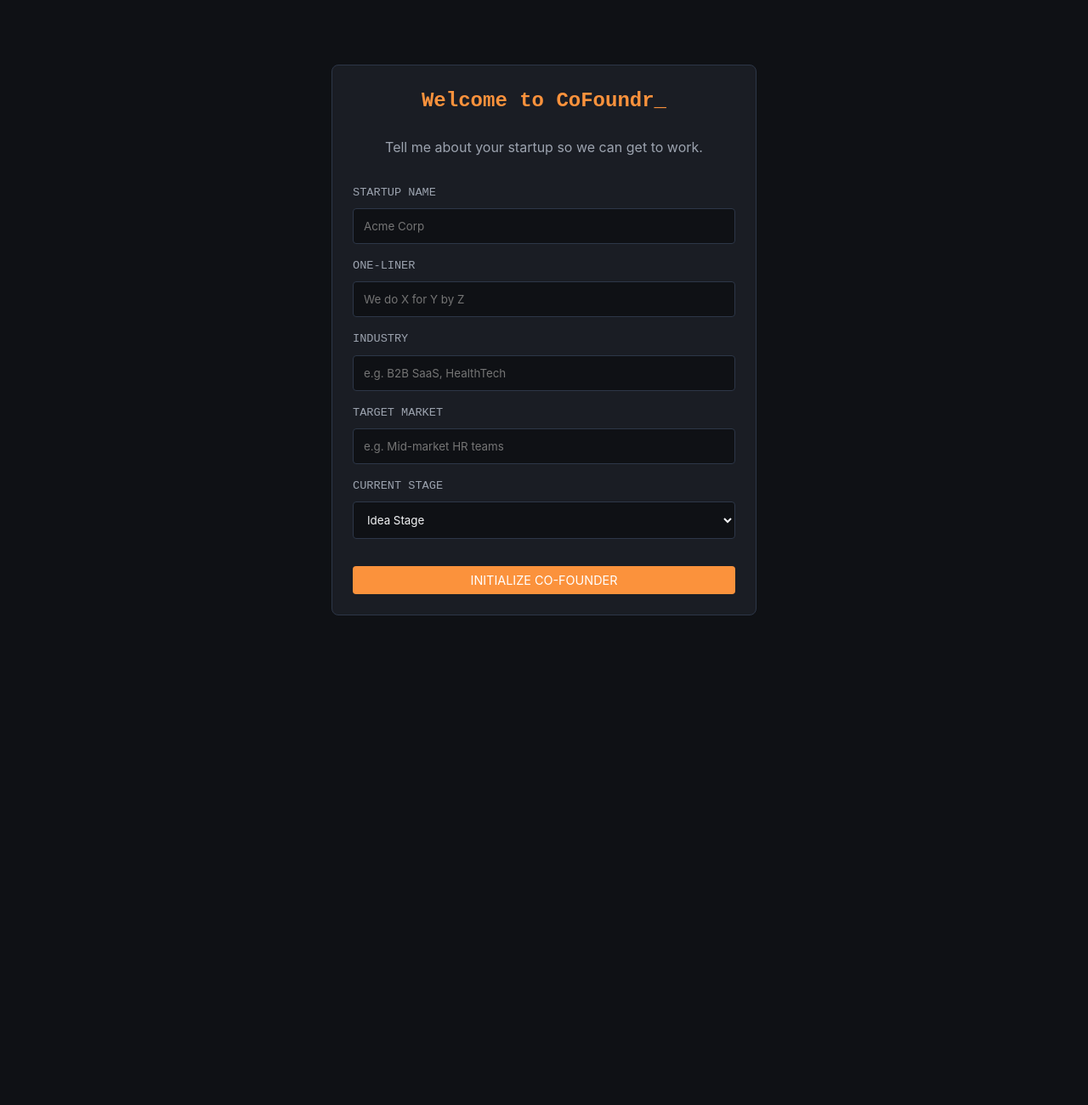
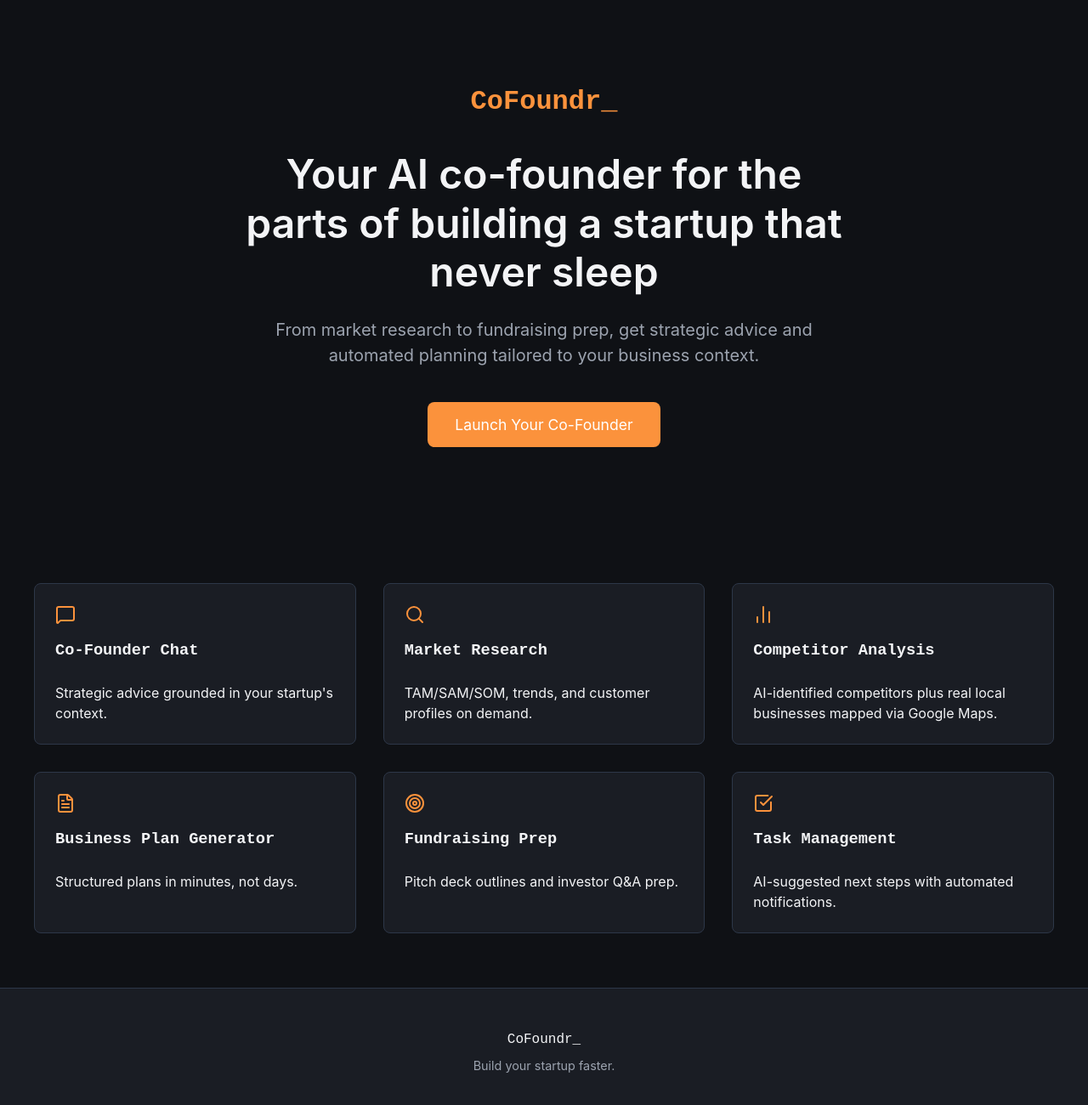
Before and after one commit to TechShashank7/CoFoundr, a React (Vite) app in the folder frontend/: page / in a window 1280 px wide. Shown: the top 1300 px of the page at 85% size. Before the commit the page ends 800 px from the top, so only its background shows below. Built offline with nearby package versions, Linux system fonts and the light colour scheme; no server answers.

Commit message:
feat: landing page + routing fix

```diff
--- a/frontend/src/App.jsx
+++ b/frontend/src/App.jsx
@@ -4,6 +4,7 @@ import { LayoutDashboard, MessageSquare, CheckSquare, FileText, Search, BarChart
 import api from './lib/api';
 
 // Pages placeholders
+import Landing from './pages/Landing';
 import Onboarding from './pages/Onboarding';
 import Dashboard from './pages/Dashboard';
 import Chat from './pages/Chat';
@@ -59,7 +60,8 @@ function App() {
     return (
       <Router>
         <Routes>
-          <Route path="/" element={<Onboarding setStartupId={setStartupId} />} />
+          <Route path="/" element={<Landing />} />
+          <Route path="/get-started" element={<Onboarding setStartupId={setStartupId} />} />
           <Route path="*" element={<Navigate to="/" replace />} />
         </Routes>
       </Router>
@@ -78,6 +80,8 @@ function App() {
           <Route path="/fundraising-prep" element={<FundraisingPrep startupId={startupId} />} />
           <Route path="/competitors" element={<Competitors startupId={startupId} />} />
           <Route path="/" element={<Navigate to="/dashboard" replace />} />
+          <Route path="/get-started" element={<Navigate to="/dashboard" replace />} />
+          <Route path="*" element={<Navigate to="/dashboard" replace />} />
         </Routes>
       </Layout>
     </Router>
--- a/frontend/src/index.css
+++ b/frontend/src/index.css
@@ -233,3 +233,89 @@ label {
 .modal-close:hover {
   color: var(--text-main);
 }
+
+/* Landing Page Specific */
+.landing-container {
+  min-height: 100vh;
+  display: flex;
+  flex-direction: column;
+  overflow-y: auto;
+}
+
+.hero-section {
+  padding: 6rem 2rem;
+  text-align: center;
+  max-width: 800px;
+  margin: 0 auto;
+}
+
+.hero-logo {
+  color: var(--accent);
+  font-size: 2rem;
+  margin-bottom: 2rem;
+}
+
+.hero-title {
+  font-size: 3rem;
+  line-height: 1.2;
+  margin-bottom: 1.5rem;
+}
+
+.hero-subtitle {
+  font-size: 1.25rem;
+  color: var(--text-muted);
+  margin-bottom: 2.5rem;
+}
+
+.cta-button {
+  font-size: 1.1rem;
+  padding: 1rem 2rem;
+  border-radius: 8px;
+}
+
+.features-section {
+  padding: 4rem 2rem;
+  background-color: var(--bg-color);
+  flex-grow: 1;
+}
+
+.feature-grid {
+  display: grid;
+  grid-template-columns: repeat(auto-fit, minmax(300px, 1fr));
+  gap: 2rem;
+  max-width: 1200px;
+  margin: 0 auto;
+}
+
+.feature-card {
+  display: flex;
+  flex-direction: column;
+  gap: 1rem;
+}
+
+.feature-icon {
+  color: var(--accent);
+}
+
+.landing-footer {
+  padding: 3rem 2rem;
+  text-align: center;
+  border-top: 1px solid var(--border-color);
+  background-color: var(--panel-bg);
+}
+
+.footer-tagline {
+  color: var(--text-muted);
+  font-size: 0.9rem;
+  margin-top: 0.5rem;
+}
+
+/* Responsive adjustments */
+@media (max-width: 768px) {
+  .hero-title {
+    font-size: 2rem;
+  }
+  .hero-subtitle {
+    font-size: 1rem;
+  }
+}
--- /dev/null
+++ b/frontend/src/pages/Landing.jsx
@@ -0,0 +1,67 @@
+import React from 'react';
+import { useNavigate } from 'react-router-dom';
+import { MessageSquare, Search, BarChart2, FileText, CheckSquare, Target } from 'lucide-react';
+
+const Landing = () => {
+  const navigate = useNavigate();
+
+  return (
+    <div className="landing-container">
+      {/* Hero */}
+      <div className="hero-section">
+        <h1 className="hero-logo mono">CoFoundr_</h1>
+        <h2 className="hero-title">Your AI co-founder for the parts of building a startup that never sleep</h2>
+        <p className="hero-subtitle">
+          From market research to fundraising prep, get strategic advice and automated planning tailored to your business context.
+        </p>
+        <button className="btn btn-primary cta-button" onClick={() => navigate('/get-started')}>
+          Launch Your Co-Founder
+        </button>
+      </div>
+
+      {/* Feature grid */}
+      <div className="features-section">
+        <div className="feature-grid">
+          <div className="card feature-card">
+            <MessageSquare className="feature-icon" size={24} />
+            <h3 className="mono">Co-Founder Chat</h3>
+            <p>Strategic advice grounded in your startup's context.</p>
+          </div>
+          <div className="card feature-card">
+            <Search className="feature-icon" size={24} />
+            <h3 className="mono">Market Research</h3>
+            <p>TAM/SAM/SOM, trends, and customer profiles on demand.</p>
+          </div>
+          <div className="card feature-card">
+            <BarChart2 className="feature-icon" size={24} />
+            <h3 className="mono">Competitor Analysis</h3>
+            <p>AI-identified competitors plus real local businesses mapped via Google Maps.</p>
+          </div>
+          <div className="card feature-card">
+            <FileText className="feature-icon" size={24} />
+            <h3 className="mono">Business Plan Generator</h3>
+            <p>Structured plans in minutes, not days.</p>
+          </div>
+          <div className="card feature-card">
+            <Target className="feature-icon" size={24} />
+            <h3 className="mono">Fundraising Prep</h3>
+            <p>Pitch deck outlines and investor Q&A prep.</p>
+          </div>
+          <div className="card feature-card">
+            <CheckSquare className="feature-icon" size={24} />
+            <h3 className="mono">Task Management</h3>
+            <p>AI-suggested next steps with automated notifications.</p>
+          </div>
+        </div>
+      </div>
+
+      {/* Footer */}
+      <footer className="landing-footer">
+        <p className="mono">CoFoundr_</p>
+        <p className="footer-tagline">Build your startup faster.</p>
+      </footer>
+    </div>
+  );
+};
+
+export default Landing;
```
